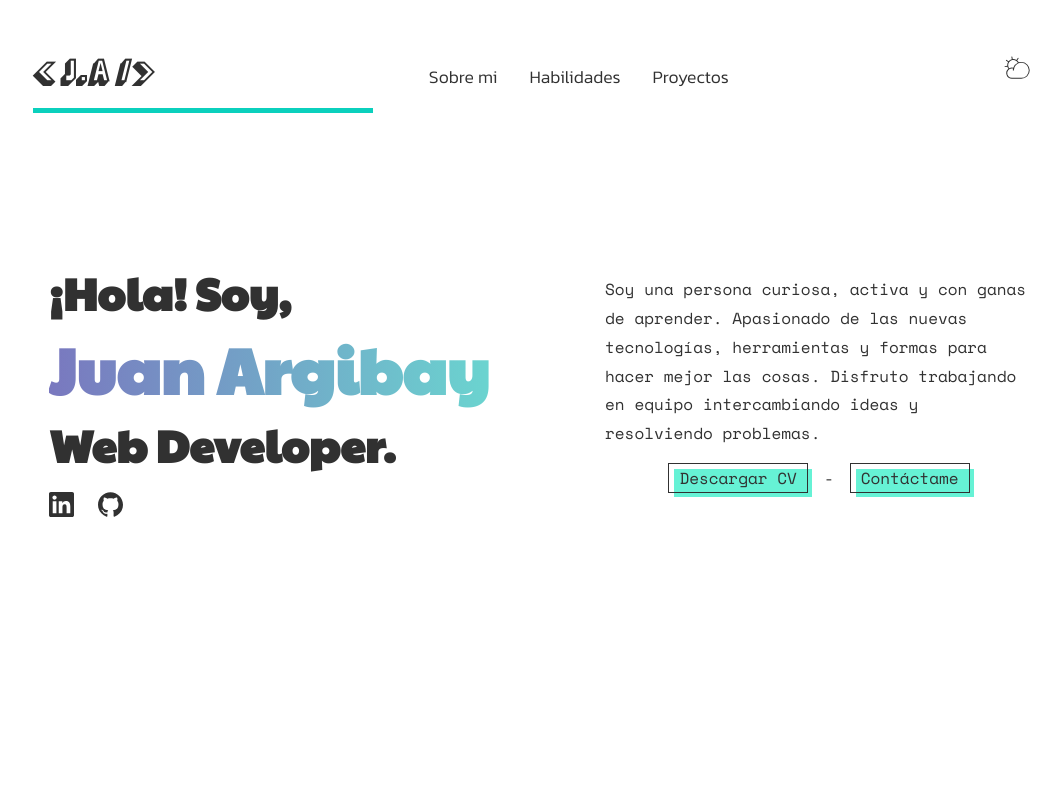
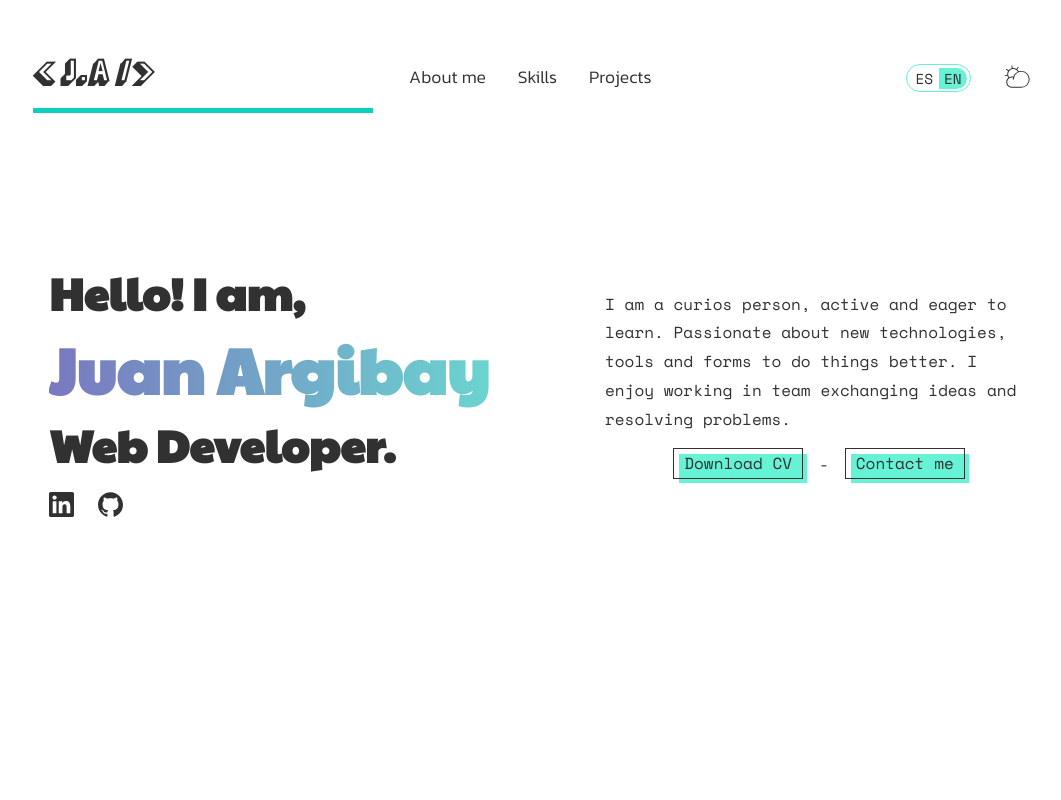
Before and after one commit to JuanArgibay/Portfolio, a React (Create React App) app: page / in a window 1280 px wide. Shown: the top 800 px of the page, without its empty margins (107-1168 px from the left). Built offline with nearby package versions, Linux system fonts and the light colour scheme.

Commit message:
language switch added

```diff
--- a/src/App.css
+++ b/src/App.css
@@ -62,21 +62,6 @@ main,
   scroll-snap-stop: always;
 }
 
-header {
-  position: fixed;
-  max-width: var(--maxWidth);
-  width: 100vw;
-  top: 0;
-  display: flex;
-  justify-content: space-between;
-  z-index: 1;
-  padding-bottom: 1rem;
-}
-
-header .decorationBar {
-  display: none;
-}
-
 main {
   width: 100%;
 }
@@ -97,28 +82,6 @@ ul {
 
 a {
   text-decoration: none;
-}
-
-/* Menu Nav*/
-.menuNav {
-  display: flex;
-  list-style: none;
-  gap: 2rem;
-  padding-top: 4rem;
-}
-
-.menuNav a {
-  font-family: 'Kanit', sans-serif;
-  text-decoration: none;
-  font-size: 1.1rem;
-  font-weight: 300;
-}
-
-header .logoText {
-  font-family: logoFont;
-  font-weight: bolder;
-  font-size: 2rem;
-  padding-top: 3rem;
 }
 
 /*About*/
@@ -572,7 +535,12 @@ header .logoText {
   .dropdown {
     position: relative;
     display: inline-block;
-    margin-top: 1.5rem;
+    align-self: flex-end;
+  }
+
+  .dropdown,
+  .dropbtn {
+    height: 25px;
   }
 
   .dropdown-content {
@@ -614,7 +582,7 @@ header .logoText {
 
   header .logoText {
     padding-top: 1.5rem;
-    font-size: 1.4rem;
+    font-size: 1.4rem !important;
   }
 
   header .darkMode {
--- a/src/Pages/About.jsx
+++ b/src/Pages/About.jsx
@@ -1,6 +1,6 @@
 import { ImageAbout } from '../components/ImageAbout/ImageAbout';
 import { ImageAboutDark } from '../components/ImageAbout/ImageAboutDark';
-import  CV  from '../assets/CV/JuanArgibay.pdf'
+import CV from '../assets/CV/JuanArgibay.pdf'
 import { GitHubLogo } from '../components/Logos/GitHubLogo/GitHubLogo';
 import { LinkedinLogo } from '../components/Logos/LinkedinLogo/LinkedinLogo';
 import { useContext } from 'react';
@@ -10,33 +10,36 @@ import { LinkedinLogoDark } from '../components/Logos/LinkedinLogo/LinkedinLogoD
 
 export const About = () => {
 
-  const { darkMode } = useContext(DarkContext);
+  const { darkMode, lang } = useContext(DarkContext);
 
   return (
     <div className="about-container">
       <section id="about">
         <div className='nameContact'>
-            <h1>¡Hola! Soy, <br/> <span id='iam' className={darkMode}>Juan Argibay</span> <br/> Web Developer.</h1>
+          <h1>{lang === 'Es' ? '¡Hola! Soy,' : 'Hello! I am,'} <br /> <span id='iam' className={darkMode}>Juan Argibay</span> <br /> Web Developer.</h1>
           <ul>
             <li>
-                <a title='Perfil de Linkedin' target="_blank" rel='noreferrer' href='https://www.linkedin.com/in/juan-m-argibay-gonzalez/'>{darkMode === 'light'? <LinkedinLogo/> : <LinkedinLogoDark/>}</a>
+              <a title='Perfil de Linkedin' target="_blank" rel='noreferrer' href='https://www.linkedin.com/in/juan-m-argibay-gonzalez/'>{darkMode === 'light' ? <LinkedinLogo /> : <LinkedinLogoDark />}</a>
             </li>
             <li>
-                <a title='Repositorio de GitHub' target="_blank" rel='noreferrer' href='https://github.com/JuanArgibay'>{darkMode === 'light'? <GitHubLogo/> : <GitHubLogoDark/>}</a>
+              <a title='Repositorio de GitHub' target="_blank" rel='noreferrer' href='https://github.com/JuanArgibay'>{darkMode === 'light' ? <GitHubLogo /> : <GitHubLogoDark />}</a>
             </li>
           </ul>
         </div>
         <div className='description'>
-          <p>Soy una persona curiosa, activa y con ganas de aprender. Apasionado de las nuevas tecnologías, herramientas y formas para hacer mejor las cosas. Disfruto trabajando en equipo intercambiando ideas y resolviendo problemas. </p>
+          <p>{lang === 'Es' ?
+            'Soy una persona curiosa, activa y con ganas de aprender. Apasionado de las nuevas tecnologías, herramientas y formas para hacer mejor las cosas. Disfruto trabajando en equipo intercambiando ideas y resolviendo problemas. '
+            :
+            'I am a curios person, active and eager to learn. Passionate about new technologies, tools and forms to do things better. I enjoy working in team exchanging ideas and resolving problems.'}</p>
           <div className='descriptionLinks-container'>
             <div className='descriptionLinks'>
-                <a href={CV} title='Descargar CV' className={darkMode} download>Descargar CV</a>
+              <a href={CV} title='Descargar CV' className={darkMode} download>{lang === 'Es' ? 'Descargar CV' : 'Download CV'}</a>
               -
-                <a type='email' title='Contáctame' href='mailto:jmargibayg@gmail.com' className={darkMode}>Contáctame</a>
+              <a type='email' title='Contáctame' href='mailto:jmargibayg@gmail.com' className={darkMode}>{lang === 'Es' ? 'Contáctame' : 'Contact me'}</a>
             </div>
           </div>
         </div>
-          {darkMode === 'light'? <ImageAbout/> : <ImageAboutDark/>}
+        {darkMode === 'light' ? <ImageAbout /> : <ImageAboutDark />}
       </section>
     </div>
   )
--- a/src/Pages/Projects.jsx
+++ b/src/Pages/Projects.jsx
@@ -5,12 +5,12 @@ import { useContext } from 'react'
 import { DarkContext } from '../context/darkMode'
 export const Projects = () => {
 
-  const { darkMode } = useContext(DarkContext);
+  const { darkMode, lang } = useContext(DarkContext);
 
   return (
     <section id="projects" className={darkMode}>
       <div className='projectsPageContainer'>
-        <h2 className='titlePage'>Proyectos</h2>
+        <h2 className='titlePage'>{lang === 'Es' ? 'Proyectos' : 'Projects'}</h2>
         <div className='projects-container'>
           <article className='projectCard' >
             <div className='card-content'>
@@ -26,14 +26,22 @@ export const Projects = () => {
                   JavaScript
                 </li>
               </ul>
-              <h3>Descubre la pareja</h3>
+              <h3>{lang === 'Es' ?
+                'Descubre la pareja'
+                :
+                'Find the twice'}</h3>
               <div className='projectLinksContainer'>
                 <a className={darkMode} target="_blank" rel='noreferrer' href='https://github.com/JuanArgibay/Encuentra-la-pareja'>Github</a>
                 <a className={darkMode} target="_blank" rel='noreferrer' href='https://encuentralapareja.vercel.app/'>Website</a>
               </div>
               <details>
                 <summary></summary>
-                <p className='projectDescription'>Juego de memoria para los más pequeños de la casa. Agiliza tu mente con esta app y encuentra las ocho parejas.</p>
+                <p className='projectDescription'>
+                  {lang === 'Es' ?
+                    'Juego de memoria para los más pequeños de la casa. Agiliza tu mente con esta app y encuentra las ocho parejas.'
+                    :
+                    'Memory game for the home´s child’s. Sharpen up your mind with this app and find the eight pairs.'}
+                </p>
               </details>
             </div>
           </article>
@@ -59,7 +67,11 @@ export const Projects = () => {
                 </div>
                 <details>
                   <summary></summary>
-                  <p className='projectDescription'>Aplicación inspirada en Instagram. Comparte tus momentos, sube, comenta y dale like a cuantas fotos quieras.</p>
+                  <p className='projectDescription'>{lang === 'Es' ?
+                    'Aplicación inspirada en Instagram. Comparte tus momentos, sube, comenta y dale like a cuantas fotos quieras.'
+                    :
+                    'App be inspired by Instagram. Share your moments, upload, comment and give likes as many photos you want.'}
+                  </p>
                 </details>
               </div>
             </div>
@@ -86,7 +98,11 @@ export const Projects = () => {
                 </div>
                 <details>
                   <summary></summary>
-                  <p className='projectDescription'>App para todos los amantes de Pokémon, podrás encontrarlos a todos junto con sus características y habilidades de una forma muy visual.</p>
+                  <p className='projectDescription'>{lang === 'Es' ?
+                    'App para todos los amantes de Pokémon, podrás encontrarlos a todos junto con sus características y habilidades de una forma muy visual.'
+                    :
+                    'App for all Pokemon lovers, you will can find all of them with them skills in a very visual interface.'}
+                  </p>
                 </details>
               </div>
             </div>
--- a/src/Pages/Skills.jsx
+++ b/src/Pages/Skills.jsx
@@ -2,9 +2,9 @@ import { ImageSkills } from '../components/ImageSkills/ImageSkills';
 import { HtmlLogo } from '../components/Logos/HtmlLogo/HtmlLogo'
 import { CssLogo } from '../components/Logos/CssLogo/CssLogo'
 import { JavascriptLogo } from '../components/Logos/JavascriptLogo/JavascriptLogo'
-import  { ReactLogo } from '../components/Logos/ReactLogo/ReactLogo';
-import  { NodeLogo } from '../components/Logos/NodeLogo/NodeLogo';
-import  { MySqlLogo } from '../components/Logos/MySqlLogo/MySqlLogo';
+import { ReactLogo } from '../components/Logos/ReactLogo/ReactLogo';
+import { NodeLogo } from '../components/Logos/NodeLogo/NodeLogo';
+import { MySqlLogo } from '../components/Logos/MySqlLogo/MySqlLogo';
 import { GitLogo } from '../components/Logos/GitLogo/GitLogo';
 import { PostmanLogo } from '../components/Logos/PostmanLogo/PostmanLogo';
 import { useContext } from 'react';
@@ -13,63 +13,66 @@ import { MySqlLogoDark } from '../components/Logos/MySqlLogo/MySqlLogoDark';
 
 export const Skills = () => {
 
-  const {darkMode} = useContext(DarkContext);
+  const { darkMode, lang } = useContext(DarkContext);
 
   return (
     <section id="skills" className={darkMode}>
       <div className='skillsPageContainer'>
-          <h2 className='titlePage'>Habilidades</h2>
-          <p>Estas son las herramientas que utilizo para facilitar mi trabajo.</p>
+        <h2 className='titlePage'>{lang === 'Es' ? 'Habilidades' : 'Skills'}</h2>
+        <p>{lang === 'Es' ?
+          'Estas son las herramientas que utilizo para facilitar mi trabajo.'
+          :
+          'These are the tools that I use to make easier my work.'}</p>
         <div className='skillsContainer'>
           <div className='imageSkillsContainer'>
-              <ImageSkills/>
+            <ImageSkills />
           </div>
           <ul>
             <li>
               <article className='skillCard'>
-                  <HtmlLogo/>
+                <HtmlLogo />
                 <p>HTML</p>
               </article>
             </li>
             <li>
               <article className='skillCard'>
-                  <CssLogo/>
+                <CssLogo />
                 <p>CSS</p>
               </article>
             </li>
             <li>
               <article className='skillCard javascript'>
-                <JavascriptLogo/>
+                <JavascriptLogo />
                 <p>JAVASCRIPT</p>
               </article>
             </li>
             <li>
               <article className='skillCard'>
-                <ReactLogo/>
+                <ReactLogo />
                 <p>REACT</p>
               </article>
             </li>
             <li>
               <article className='skillCard'>
-                <NodeLogo/>
+                <NodeLogo />
                 <p>NODE</p>
               </article>
             </li>
             <li>
               <article className='skillCard'>
-                {darkMode === 'light'? <MySqlLogo/> : <MySqlLogoDark/>}
+                {darkMode === 'light' ? <MySqlLogo /> : <MySqlLogoDark />}
                 <p>MYSQL</p>
               </article>
             </li>
             <li>
               <article className='skillCard'>
-                <GitLogo/>
+                <GitLogo />
                 <p>GIT</p>
               </article>
             </li>
             <li>
               <article className='skillCard'>
-                <PostmanLogo/>
+                <PostmanLogo />
                 <p>POSTMAN</p>
               </article>
             </li>
--- a/src/components/DarkMode/darkMode.css
+++ b/src/components/DarkMode/darkMode.css
@@ -2,6 +2,7 @@
     background-color: transparent;
     border: none;
     width: 30px;
+    height: 30px;
     margin-top: 3.3rem;
     cursor: pointer;
 }
--- a/src/components/Header/Header.jsx
+++ b/src/components/Header/Header.jsx
@@ -1,13 +1,16 @@
+import './header.css';
 import { useContext, useEffect, useState } from "react"
 import { DarkContext } from "../../context/darkMode"
 import { DarkMode } from "../DarkMode/DarkMode"
 import { ProgressBar } from "../ProgressBar/ProgressBar"
 import { MenuNavIcon } from "../Icons/MenuNavIcon"
 import { MenuNavIconDark } from "../Icons/MenuNavIconDark"
+import { LanguajePicker } from '../LanguajePicker/LanguajePicker';
+
 
 export const Header = () => {
 
-  const { darkMode } = useContext(DarkContext);
+  const { darkMode, lang } = useContext(DarkContext);
 
   const [width, setWidth] = useState(window.screen.width);
 
@@ -16,46 +19,46 @@ export const Header = () => {
     setWidth(newWidht);
   }
 
-  useEffect(()=> {
+  useEffect(() => {
     window.addEventListener("resize", updateWindowWidht);
-    },[])
+  }, [])
 
   const logoText = '< J.A />'
   return (
     <header className={darkMode}>
       <p className='logoText'>{logoText}</p>
-          {width >= 750?
+      {width >= 750 ?
         (<menu>
           <nav className='menuNav'>
             <li>
-                <a className={darkMode} href='#about'>Sobre mi</a>
+              <a className={darkMode} href='#about'>{lang === 'Es' ? 'Sobre mi' : 'About me'}</a>
             </li>
             <li>
-                <a className={darkMode} href='#skills'>Habilidades</a>
+              <a className={darkMode} href='#skills'>{lang === 'Es' ? 'Habilidades' : 'Skills'}</a>
             </li>
             <li>
-                <a className={darkMode} href='#projects'>Proyectos</a>
+              <a className={darkMode} href='#projects'>{lang === 'Es' ? 'Proyectos' : 'Projects'}</a>
             </li>
           </nav>
         </menu>
         ) : (
           <div className="dropdown">
             <button id="dropbtn" className={darkMode}>
-                {darkMode === 'light'? <MenuNavIcon/> : <MenuNavIconDark/>}
+              {darkMode === 'light' ? <MenuNavIcon /> : <MenuNavIconDark />}
             </button>
             <div className="dropdown-content">
-                <a className={darkMode} href='#about'>Sobre mi</a>
-                <a className={darkMode} href='#skills'>Habilidades</a>
-                <a className={darkMode} href='#projects'>Proyectos</a>
+              <a className={darkMode} href='#about'>{lang === 'Es' ? 'Sobre mi' : 'About me'}</a>
+              <a className={darkMode} href='#skills'>{lang === 'Es' ? 'Habilidades' : 'Skills'}</a>
+              <a className={darkMode} href='#projects'>{lang === 'Es' ? 'Proyectos' : 'Projects'}</a>
             </div>
           </div>
         )
       }
-
-        <div>
-          <DarkMode/>
+      <div className='switches'>
+        <LanguajePicker />
+        <DarkMode />
       </div>
-        <ProgressBar/>
+      <ProgressBar />
     </header>
   )
 }
--- /dev/null
+++ b/src/components/Header/header.css
@@ -0,0 +1,41 @@
+header {
+    position: fixed;
+    max-width: var(--maxWidth);
+    width: 100vw;
+    top: 0;
+    display: flex;
+    justify-content: space-between;
+    z-index: 1;
+    padding-bottom: 1rem;
+}
+
+header .decorationBar {
+    display: none;
+}
+
+.menuNav {
+    display: flex;
+    list-style: none;
+    gap: 2rem;
+    padding-top: 4rem;
+}
+
+.menuNav a {
+    font-family: 'Kanit', sans-serif;
+    text-decoration: none;
+    font-size: 1.1rem;
+    font-weight: 300;
+}
+
+header .logoText {
+    font-family: logoFont;
+    font-weight: bolder;
+    font-size: 2rem;
+    padding-top: 3rem;
+}
+
+header .switches {
+    display: flex;
+    align-items: flex-end;
+    gap: 2rem;
+}
--- /dev/null
+++ b/src/components/LanguajePicker/LanguajePicker.jsx
@@ -0,0 +1,45 @@
+import './languajePicker.css'
+import { useContext, useEffect, useRef } from "react"
+import { DarkContext } from "../../context/darkMode"
+
+export const LanguajePicker = () => {
+
+    const { setLang, darkMode } = useContext(DarkContext);
+    const es = useRef();
+    const eng = useRef();
+    const langContainer = useRef();
+
+    const handlerClickToggle = (e) => {
+        const selected = e.target;
+        if (selected === es.current) {
+            console.log(es.current);
+            es.current.className = 'selected';
+            eng.current.className = 'unSelected';
+        } else {
+            eng.current.className = 'selected';
+            es.current.className = 'unSelected';
+        }
+        setLang(selected.id)
+    }
+
+    useEffect(() => {
+        darkMode === 'light' ?
+            langContainer.current.style.borderColor = '#66f2d5'
+            :
+            langContainer.current.style.borderColor = '#ff770f'
+    }, [darkMode])
+
+    return (
+        <div ref={langContainer} id='languaje-container'>
+            <div onClick={handlerClickToggle} className="languaje">
+                <div className={darkMode}>
+                    <div ref={es} id="Es" >ES</div>
+                </div>
+                <div className={darkMode}>
+                    <div className='selected' ref={eng} id="Eng">EN</div>
+                </div>
+            </div>
+        </div>
+
+    )
+}
--- /dev/null
+++ b/src/components/LanguajePicker/languajePicker.css
@@ -0,0 +1,46 @@
+.languaje {
+    display: flex;
+    height: 100%;
+    width: 100%;
+    position: absolute;
+    align-items: center;
+    justify-content: center;
+}
+
+#languaje-container {
+    border: 1px solid var(--colorBlue);
+    position: relative;
+    border-radius: 25px;
+    height: 28px;
+    width: 65px;
+    display: flex;
+    justify-content: center;
+    align-items: center;
+}
+
+#languaje-container .dark .selected {
+    background-color: var(--colorOrange) !important;
+}
+
+#languaje-container .light .selected {
+    background-color: var(--colorBlue) !important;
+}
+
+#languaje-container #Es {
+    border-radius: 25px 0px 0px 25px;
+    width: 28.5px;
+    text-align: center;
+    font-size: 0.9rem;
+}
+
+#languaje-container #Eng {
+    border-radius: 0px 25px 25px 0px;
+    width: 28.5px;
+    text-align: center;
+    font-size: 0.9rem;
+}
+
+.languaje .light,
+.languaje .dark {
+    background-color: transparent !important;
+}
--- a/src/context/darkMode.js
+++ b/src/context/darkMode.js
@@ -6,11 +6,14 @@ export const DarkContext = createContext();
 export const DarkProviderComponent = ({children}) => {
 
     const [darkMode, setDarkMode ] = useState('light');
+    const [lang, setLang] = useState('es');
 
     return <DarkContext.Provider
         value={{
             darkMode,
-            setDarkMode
+            setDarkMode,
+            lang,
+            setLang
         }}>
         {children}
     </DarkContext.Provider>;
```
Also changed, not shown: src/components/LanguajePicker/Test.jsx (added, +30 -0 lines), src/components/LanguajePicker/test.css (added, +108 -0 lines). Lines whose indentation alone changed are shown as unchanged.
